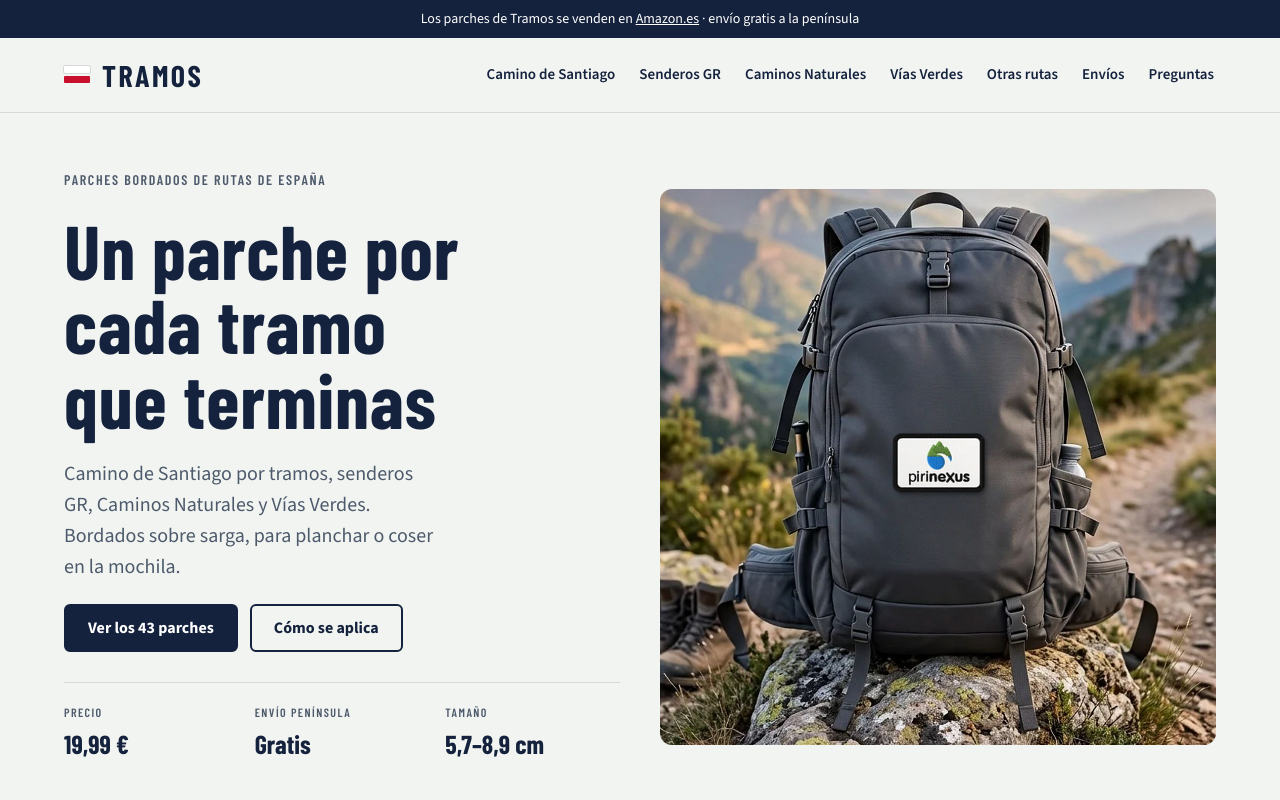
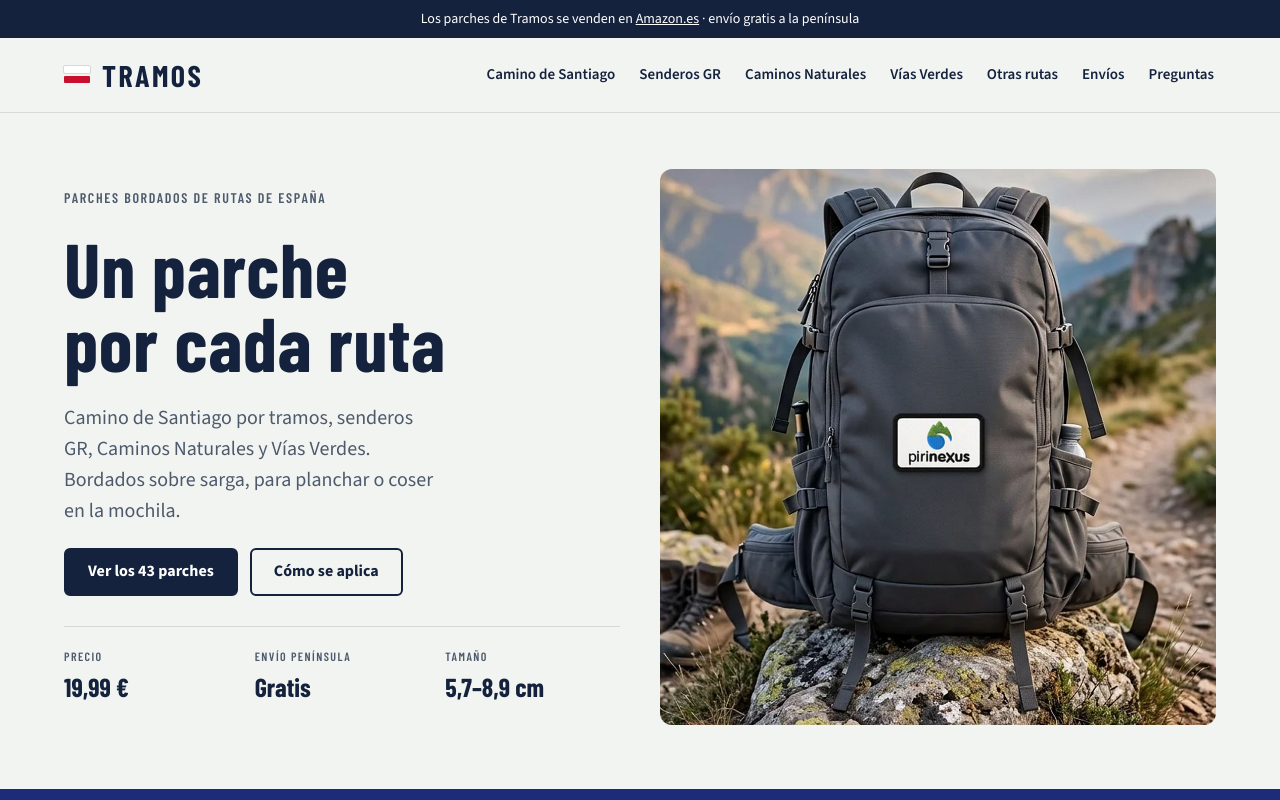
Before and after one commit to naoisegolden/tramos, a plain HTML site: page index.html in a window 1280 px wide. Shown: the top 800 px of the page. Drawn offline with nearby package versions, Linux system fonts and the light colour scheme.

Commit message:
Titular: un parche por cada ruta

```diff
--- a/index.html
+++ b/index.html
@@ -28,7 +28,7 @@
 <section class="wrap hero">
   <div class="stack">
     <span class="eyebrow">Parches bordados de rutas de España</span>
-    <h1 class="h-xl">Un parche por cada tramo que terminas</h1>
+    <h1 class="h-xl">Un parche por cada ruta</h1>
     <p class="lead">Camino de Santiago por tramos, senderos GR, Caminos Naturales y Vías Verdes. Bordados sobre sarga, para planchar o coser en la mochila.</p>
     <div class="row"><a class="btn btn-solid" href="#parches">Ver los 43 parches</a><a class="btn btn-ghost" href="#como">Cómo se aplica</a></div>
     <dl class="facts">
```
